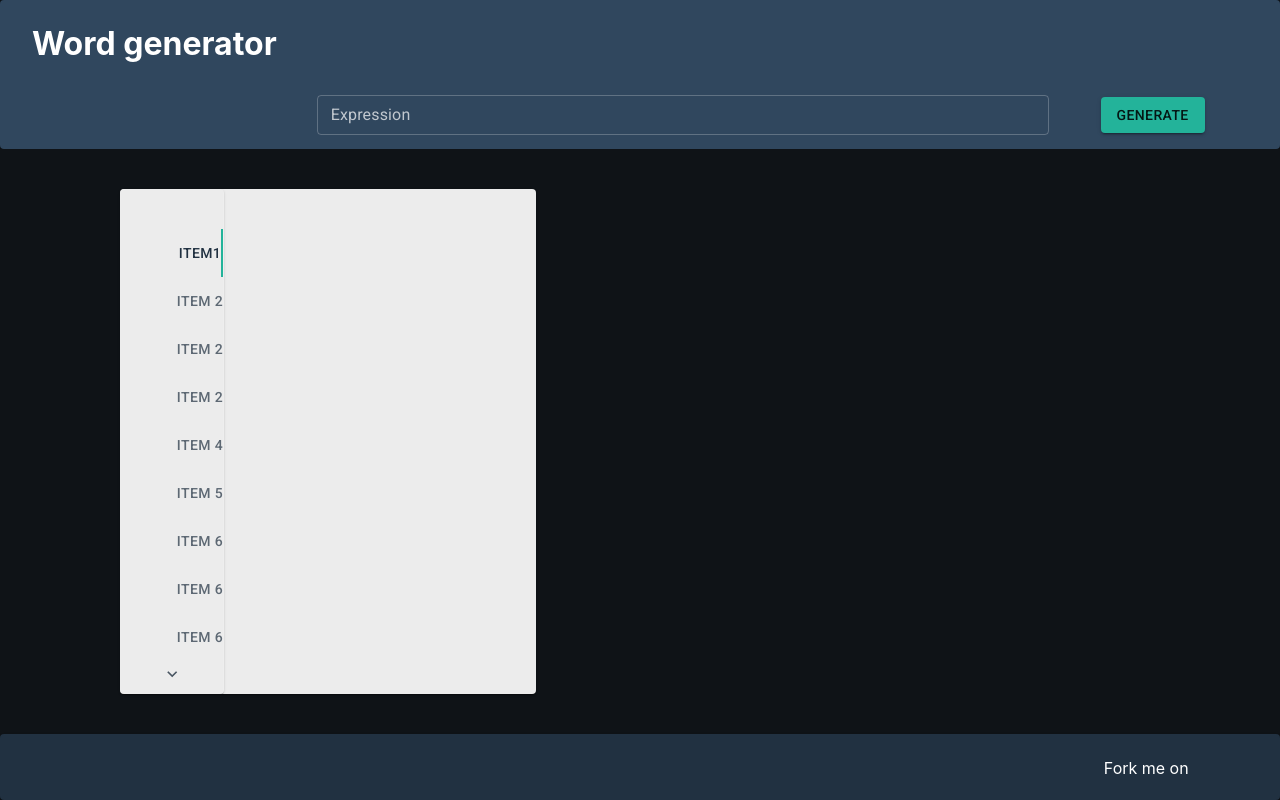
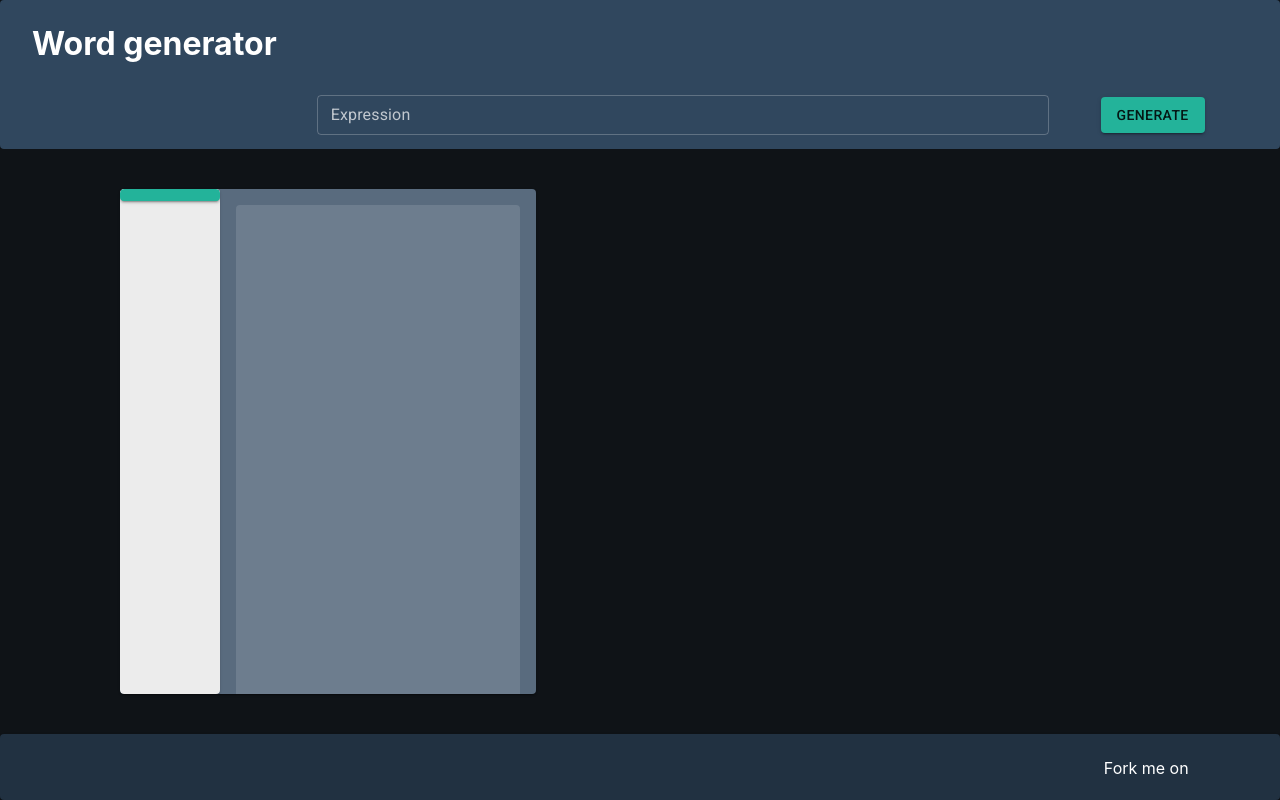
Before and after one commit to pjozsef/word-generator, a React (Create React App) app in the folder word-generator-web/frontend/: page / in a window 1280 px wide. Built offline with nearby package versions, Linux system fonts and the light colour scheme.

Commit message:
feat(web-fe): wire in categories

```diff
--- a/word-generator-web/frontend/src/components/app.tsx
+++ b/word-generator-web/frontend/src/components/app.tsx
@@ -7,7 +7,7 @@ import Header from './header';
 import Main from './main';
 import Footer from './footer';
 import generateWord from '../redux/async/generate-word';
-import { addCategory, updateCategory, deleteCategory, CategoryActions } from '../redux/slices/categories-slice';
+import { addCategory, updateCategory, deleteCategory, CategoryActions, Category, selectCategory, renameCategory } from '../redux/slices/categories-slice';
 
 type MappedProps = AppState
 type MappedDispatch = {
@@ -23,7 +23,7 @@ export function App(props: Props) {
   return (
     <div className="app">
       <Header command={command} onType={onType} generateWord={generateWord} isFetching={generate} />
-      <Main words={words} />
+      <Main words={words} categoryActions={props} categoriesState={props.categories} />
       <Footer />
     </div>
   )
@@ -35,8 +35,10 @@ const mapDispatchToProps = (dispatch: any): MappedDispatch => ({
   onType: (event: React.ChangeEvent<HTMLInputElement>) => dispatch(updateCommand((event.target as HTMLInputElement).value)),
   generateWord: () => dispatch(generateWord()),
   addCategory: (name: string) => dispatch(addCategory(name)),
-  updateCategory: (category: {name: string, value: string}) => dispatch(updateCategory(category)),
-  deleteCategory: (name: string) => dispatch(deleteCategory(name)),
+  updateCategory: (payload: { index: number, value: string }) => dispatch(updateCategory(payload)),
+  renameCategory: (payload: { index: number, name: string }) => dispatch(renameCategory(payload)),
+  deleteCategory: (index: number) => dispatch(deleteCategory(index)),
+  selectCategory: (index: number) => dispatch(selectCategory(index))
 })
 
 export default connect(mapStateToProps, mapDispatchToProps)(App);
--- a/word-generator-web/frontend/src/components/categories.tsx
+++ b/word-generator-web/frontend/src/components/categories.tsx
@@ -1,7 +1,12 @@
-import React from 'react';
-import { makeStyles, Theme, createStyles, Tabs } from '@material-ui/core';
+import React, { ChangeEvent } from 'react';
+import { makeStyles, Theme, createStyles, Tabs, Button, TextField, Dialog, DialogTitle, DialogContent, useTheme, DialogActions, IconButton } from '@material-ui/core';
 import Card from '@material-ui/core/Card';
 import Tab from '@material-ui/core/Tab';
+import { CategoryActions, CategoriesState } from '../redux/slices/categories-slice';
+import { InlineIcon, Icon } from '@iconify/react';
+import plusOutlined from '@iconify/icons-ant-design/plus-outlined';
+import editOutlined from '@iconify/icons-ant-design/edit-outlined';
+
 
 const useStyles = makeStyles((theme: Theme) =>
   createStyles({
@@ -9,64 +14,245 @@ const useStyles = makeStyles((theme: Theme) =>
       display: 'flex',
       flexGrow: 1,
       flexShrink: 0,
+      flexFlow: 'row nowrap',
+      alignItems: 'stretch',
+      background: theme.palette.primary.light
     },
     tabCard: {
       display: 'flex',
-            width: '25%',
-            overflow: 'hidden'
+      width: '35%',
+      overflow: 'hidden',
+      flexFlow: 'column nowrap'
     },
     tabs: {
       width: '100%',
       borderRight: `1px solid ${theme.palette.divider}`,
     },
+    textArea: {
+      width: '100%',
+      flexGrow: 1,
+      margin: theme.spacing(2),
+
+      selfAlign: 'center'
+    },
+    darkText: {
+      color: theme.palette.primary.dark
+    },
+    dialogActions: {
+      display: 'flex',
+      justifyContent: 'space-around'
+    },
+    tabContent: {
+      display: 'flex',
+      alignItems: 'center',
+      width: '100%',
+      '&:hover > *': {
+        opacity: '1'
+      }
+    },
+    sneakyTabIcon: {
+      opacity: '0',
+      transition: 'all 300ms'
+    },
+    indicator: {
+      minWidth: 4,
+    },
+    tabText: {
+      margin: 'auto',
+      textOverflow: 'ellipsis',
+      overflow: 'hidden'
+    }
   })
 )
 type Props = {
+  categoryActions: CategoryActions,
+  categoriesState: CategoriesState
+}
 
+function a11yProps(index: any) {
+  return {
+    id: `scrollable-auto-tab-${index}`,
+    'aria-controls': `scrollable-auto-tabpanel-${index}`,
+  };
 }
 
 export default function Categories(props: Props) {
+
   const classes = useStyles()
+  const theme = useTheme()
+
+  const handleKeys = (event: ChangeEvent<HTMLInputElement>) => {
+    const { updateCategory } = props.categoryActions
+
+    const payload = {
+      index: 0,
+      value: (event.target as HTMLInputElement).value
+    }
+    updateCategory(payload)
+  }
+
+  const handleTabEvent = (event: React.ChangeEvent<{}>, value: any) => {
+    const { selectCategory } = props.categoryActions
+    selectCategory(value)
+  }
+
+  const { selected, all: categories } = props.categoriesState
+
+  const [open, setOpen] = React.useState(false);
+  const [editOpen, setEditOpen] = React.useState({ open: false, index: 0, editName: '' });
+  const [formCategoryName, setFormCategoryName] = React.useState('');
+  const handleFormCategoryNameChange = (event: React.ChangeEvent<HTMLInputElement>) => setFormCategoryName(event.target.value)
+  const handleEditCategoryName = (event: React.ChangeEvent<HTMLInputElement>) => setEditOpen({ ...editOpen, editName: event.target.value })
+
+  const onEnter = (action: () => void) => {
+    return (event: React.KeyboardEvent) => {
+      if (event.nativeEvent.keyCode === 13) {
+        action()
+      }
+    }
+  }
+
+  const handleClickOpen = () => {
+    setOpen(true);
+  };
+
+  const handleClose = () => {
+    setOpen(false);
+  };
+
+  const handleAdd = () => {
+    handleClose();
+    props.categoryActions.addCategory(formCategoryName)
+    setFormCategoryName('')
+  };
+
+  const editHandleClose = () => {
+    setEditOpen({ open: false, index: 0, editName: '' })
+  }
+
+  const editHandleRename = () => {
+    const { index, editName: name } = editOpen
+    props.categoryActions.renameCategory({ index, name })
+    editHandleClose()
+  }
+
+  const editHandleDelete = () => {
+    const { index } = editOpen
+    props.categoryActions.deleteCategory(index)
+    editHandleClose()
+  }
+
+  const handleCategoryValueChange = (event: ChangeEvent<HTMLInputElement>) => {
+    console.log(selected !== undefined)
+    selected !== undefined && props.categoryActions.updateCategory({ index: selected, value: (event.target as HTMLInputElement).value })
+  };
+
+  const createTabLabel = (categoryName: string, index: number) => {
+    const editIcon = (<IconButton size="small" color="primary" component="span" onClick={() => setEditOpen({ open: true, index, editName: categoryName })}>
+      <Icon icon={editOutlined} />
+    </IconButton>)
+    return <div className={classes.tabContent}>
+      <span className={classes.sneakyTabIcon}>{editIcon}</span>
+      <span className={classes.tabText}>{categoryName}</span>
+    </div>
+  }
+
+
   return (
+    <React.Fragment>
       <Card className={classes.root}>
         <Card className={classes.tabCard}>
+          <Button
+            variant="contained"
+            color="secondary"
+            onClick={handleClickOpen}
+          >
+            <InlineIcon icon={plusOutlined} height="38" />
+          </Button>
           <Tabs
+            TabIndicatorProps={{ className: classes.indicator }}
             orientation="vertical"
             variant="scrollable"
-            value={0}
-            onChange={() => {}}
+            value={selected}
+            onChange={handleTabEvent}
             aria-label="Vertical tabs example"
             className={classes.tabs}
           >
-            <Tab label="Item1" />
-            <Tab label="Item 2" />
-            <Tab label="Item 2" />
-            <Tab label="Item 2" />
-            <Tab label="Item 4" />
-            <Tab label="Item 5" />
-            <Tab label="Item 6" />
-            <Tab label="Item 6" />
-            <Tab label="Item 6" />
-            <Tab label="Item 6" />
-            <Tab label="Item 6" />
-            <Tab label="Item 6" />
-            <Tab label="Item 6" />
-            <Tab label="Item 6" />
-            <Tab label="Item 6" />
-            <Tab label="Item 6" />
-            <Tab label="Item 6" />
-            <Tab label="Item 6" />
-            <Tab label="Item 6" />
-            <Tab label="Item 6" />
-            <Tab label="Item 6" />
-            <Tab label="Item 2" />
-            <Tab label="Item 3" />
-            <Tab label="Item 4" />
-            <Tab label="Item 5" />
-            <Tab label="Item 6" />
+
+            {categories.map((category, index) => (
+              <Tab label={createTabLabel(category.name, index)} {...a11yProps({ index })} />
+            ))}
           </Tabs>
         </Card>
 
+        <TextField
+          className={classes.textArea}
+          multiline
+          value={selected !== undefined ? categories[selected].value : ''}
+          onChange={handleCategoryValueChange}
+          disabled={selected === undefined}
+          rows={29}
+          color="secondary"
+          variant="filled"
+        />
       </Card>
+
+      <Dialog open={open} onClose={handleClose}>
+        <DialogTitle className={classes.darkText}>Add new category</DialogTitle>
+        <DialogContent>
+          <TextField
+            autoFocus
+            margin="dense"
+            label="Category name"
+            type="text"
+            value={formCategoryName}
+            onChange={handleFormCategoryNameChange}
+            onKeyPress={onEnter(handleAdd)}
+            fullWidth
+            InputProps={{
+              className: classes.darkText
+            }}
+          />
+        </DialogContent>
+        <DialogActions className={classes.dialogActions}>
+          <Button onClick={handleClose} color="primary">
+            Cancel
+          </Button>
+          <Button onClick={handleAdd} variant="contained" color="secondary">
+            Add
+          </Button>
+        </DialogActions>
+      </Dialog>
+
+      <Dialog open={editOpen.open} onClose={editHandleClose}>
+        <DialogTitle className={classes.darkText}>Edit category</DialogTitle>
+        <DialogContent>
+          <TextField
+            autoFocus
+            margin="dense"
+            label="Category name"
+            type="text"
+            value={editOpen.editName}
+            onChange={handleEditCategoryName}
+            onKeyPress={onEnter(editHandleRename)}
+            fullWidth
+            InputProps={{
+              className: classes.darkText
+            }}
+          />
+        </DialogContent>
+        <DialogActions className={classes.dialogActions}>
+          <Button onClick={editHandleDelete} variant="contained" color="primary">
+            Delete
+          </Button>
+          <Button onClick={editHandleClose} color="primary">
+            Cancel
+          </Button>
+          <Button onClick={editHandleRename} variant="contained" color="secondary">
+            Rename
+          </Button>
+        </DialogActions>
+      </Dialog>
+    </React.Fragment>
   )
 }
--- a/word-generator-web/frontend/src/components/main.tsx
+++ b/word-generator-web/frontend/src/components/main.tsx
@@ -3,6 +3,7 @@ import { makeStyles, Theme, createStyles } from '@material-ui/core';
 import { WordsState } from '../redux/slices/words-slice';
 import Words from './words';
 import Categories from './categories';
+import { CategoryActions, CategoriesState } from '../redux/slices/categories-slice';
 
 const useStyles = makeStyles((theme: Theme) =>
   createStyles({
@@ -23,16 +24,17 @@ const useStyles = makeStyles((theme: Theme) =>
 
 type Props = {
   words: WordsState
-
+  categoryActions: CategoryActions
+  categoriesState: CategoriesState
 }
 
 export default function Main(props: Props) {
-  const { words } = props
+  const { words, categoryActions, categoriesState } = props
   const classes = useStyles()
 
   return (
     <div id="main" className={classes.root}>
-      <Categories></Categories>
+      <Categories categoryActions={categoryActions} categoriesState={categoriesState}></Categories>
       <Words words={words}></Words>
     </div>
   )
--- a/word-generator-web/frontend/src/redux/reducer.ts
+++ b/word-generator-web/frontend/src/redux/reducer.ts
@@ -2,13 +2,15 @@ import { combineReducers } from 'redux'
 import command from './slices/command-slice'
 import words from './slices/words-slice'
 import requests from './slices/requests-slice'
+import categories from './slices/categories-slice'
 import { persistReducer } from 'redux-persist'
 import storage from 'redux-persist/lib/storage'
 
 const rootReducer = combineReducers({
   command,
   words,
-  requests
+  requests,
+  categories
 })
 
 const persistConfig = {
--- a/word-generator-web/frontend/src/redux/slices/categories-slice.ts
+++ b/word-generator-web/frontend/src/redux/slices/categories-slice.ts
@@ -1,39 +1,83 @@
 import { createSlice, PayloadAction } from '@reduxjs/toolkit'
-import _ from 'lodash'
+import Categories from '../../components/categories'
 
 export type CategoryActions = {
   addCategory: (name: string) => void
-  updateCategory: (category:{name: string, value: string}) => void
-  deleteCategory: (name: string) => void
+  updateCategory: (payload: { index: number, value: string }) => void
+  renameCategory: (payload: { index: number, name: string }) => void
+  deleteCategory: (index: number) => void
+  selectCategory: (index: number) => void
+}
+
+export type Category = {
+  name: string
+  value: string
 }
 
 export type CategoriesState = {
-  [category: string]: string
+  all: Category[]
+  selected?: number
 }
 
 const { actions, reducer } = createSlice({
   name: 'categories',
-  initialState: {} as CategoriesState,
+  initialState: { all: [] } as CategoriesState,
   reducers: {
     addCategory(state, action: PayloadAction<string>) {
-      return {
-        [action.payload]: '',
-        ...state
+      const name = action.payload.trim()
+      if (name !== '') {
+        const oldCategories = state.all
+        const category = {
+          name,
+          value: ''
+        }
+        const all = [...oldCategories, category]
+        const selected = all.length - 1
+        return {
+          all,
+          selected
+        }
+      } else {
+        return state
       }
     },
-    updateCategory(state, action: PayloadAction<{name: string, value: string}>) {
-      const {name, value } = action.payload
+    updateCategory(state, action: PayloadAction<{ index: number, value: string }>) {
+      const { all: oldCategories } = state
+      const { index, value } = action.payload
+      const { name } = state.all[index]
+      const all = [...oldCategories.slice(0, index), { name, value }, ...oldCategories.slice(index + 1)]
       return {
         ...state,
-        [name]: value
+        all
       }
     },
-    deleteCategory(state, action: PayloadAction<string>) {
-      return _.omit(state, [action.payload])
+    renameCategory(state, action: PayloadAction<{ index: number, name: string }>) {
+      const { all: oldCategories } = state
+      const { index, name } = action.payload
+      const { value } = state.all[index]
+      const all = [...oldCategories.slice(0, index), { name, value }, ...oldCategories.slice(index + 1)]
+      return {
+        ...state,
+        all
+      }
+    },
+    deleteCategory(state, action: PayloadAction<number>) {
+      const { all: oldCategories, selected: oldSelected } = state
+      const index = action.payload
+      const all = [...oldCategories.slice(0, index), ...oldCategories.slice(index + 1)]
+      const selected = Math.min(oldSelected?oldSelected: Number.MAX_SAFE_INTEGER, all.length-1)
+      return { all, selected }
+    },
+    selectCategory(state, action: PayloadAction<number>) {
+      const selected = action.payload
+      return {
+        ...state,
+        selected
+      }
     },
   }
 })
 
-export const { addCategory, updateCategory, deleteCategory } = actions
+export const { addCategory, updateCategory, renameCategory, deleteCategory, selectCategory } = actions
 
 export default reducer
```
Also changed, not shown: word-generator-web/frontend/src/redux/async/generate-word.ts (+8 -2 lines). Lines whose indentation alone changed are shown as unchanged.
